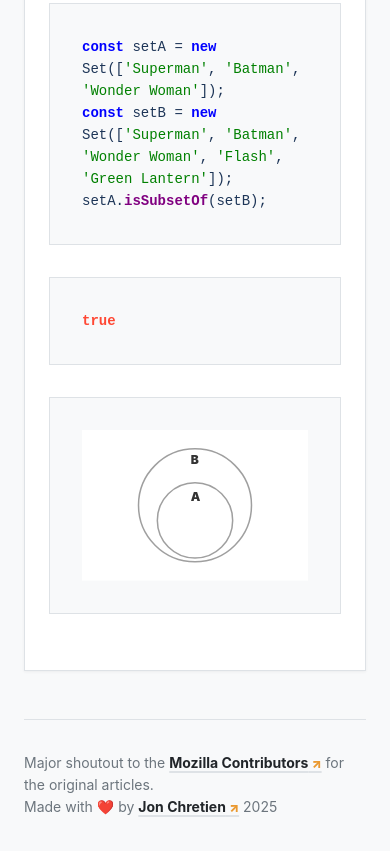
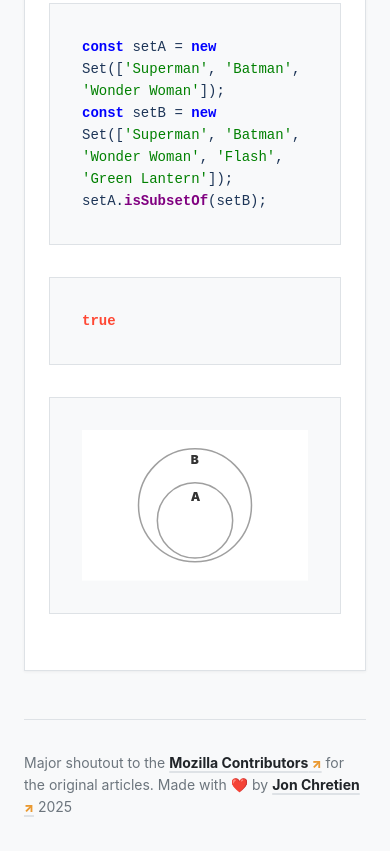
Before and after one commit to jonchretien/sets-can-do-that, a website built with Vite: page index.html in a window 390 px wide. Shown: the part 617-1468 px from the top of the page. Built offline with nearby package versions, Linux system fonts and the light colour scheme; a web font is replaced by a local one.

Commit message:
styles: footer tweaks for mobile

```diff
--- a/css/main.css
+++ b/css/main.css
@@ -356,6 +356,10 @@ a[rel~="noopener"][rel~="noreferrer"]::after {
   .footer {
     display: block;
   }
+
+  .footer p {
+    display: inline;
+  }
 }
 
 @media (max-width: 768px) {
```
